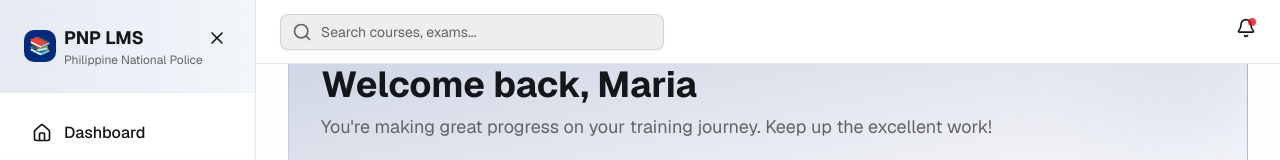
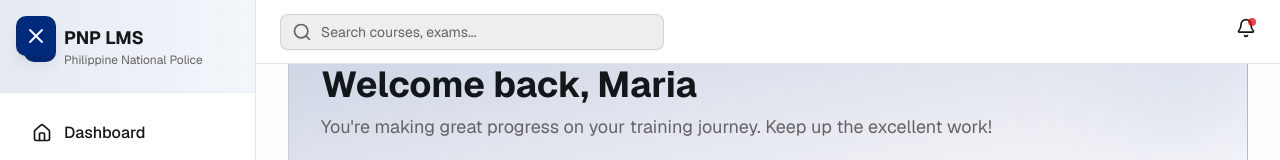
Before and after one commit to mochatakahashi/pnp-ai-training-lms-frontend, a Next.js app: page / in a window 1280 px wide. Shown: the top 160 px of the page. Built offline with nearby package versions, Linux system fonts and the light colour scheme.

Commit message:
feat: add floating menu button to dashboard layout

```diff
--- a/app/(dashboard)/layout.tsx
+++ b/app/(dashboard)/layout.tsx
@@ -2,6 +2,7 @@ import { Sidebar } from '@/components/navigation/sidebar';
 import { Topbar } from '@/components/navigation/topbar';
 import { SidebarProvider } from '@/components/navigation/sidebar-context';
 import { DashboardContent } from '@/components/navigation/dashboard-content';
+import { FloatingMenuButton } from '@/components/navigation/floating-menu-button';
 
 export default function DashboardLayout({
   children,
@@ -10,6 +11,7 @@ export default function DashboardLayout({
 }) {
   return (
     <SidebarProvider>
+      <FloatingMenuButton />
       <div className="flex h-screen bg-background">
         <Sidebar userRole="student" />
 
--- /dev/null
+++ b/components/navigation/floating-menu-button.tsx
@@ -0,0 +1,36 @@
+'use client';
+
+import { Menu, X } from 'lucide-react';
+import { useSidebar } from './sidebar-context';
+
+export function FloatingMenuButton() {
+  const { isOpen, setIsOpen } = useSidebar();
+
+  return (
+    <button
+      onClick={() => setIsOpen(!isOpen)}
+      className="fixed top-4 left-4 z-50 p-2 rounded-lg bg-primary hover:bg-primary/90 text-primary-foreground transition-all duration-300 shadow-lg"
+      aria-label="Toggle sidebar"
+    >
+      {isOpen ? (
+        <X
+          size={24}
+          className="transition-transform duration-300 rotate-0"
+          style={{
+            transform: isOpen ? 'rotate(0deg) scale(1)' : 'rotate(-90deg) scale(0.8)',
+            opacity: isOpen ? 1 : 0.7,
+          }}
+        />
+      ) : (
+        <Menu
+          size={24}
+          className="transition-transform duration-300"
+          style={{
+            transform: isOpen ? 'rotate(90deg) scale(0.8)' : 'rotate(0deg) scale(1)',
+            opacity: isOpen ? 0.7 : 1,
+          }}
+        />
+      )}
+    </button>
+  );
+}
--- a/components/navigation/sidebar.tsx
+++ b/components/navigation/sidebar.tsx
@@ -9,8 +9,6 @@ import {
   ClipboardList,
   Award,
   BarChart3,
-  Menu,
-  X,
 } from 'lucide-react';
 import { useSidebar } from './sidebar-context';
 
@@ -49,8 +47,8 @@ export function Sidebar({ userRole = 'student' }: SidebarProps) {
           isOpen ? 'translate-x-0' : '-translate-x-full'
         )}
       >
-        {/* Logo with Toggle */}
-        <div className="p-6 border-b border-border/50 bg-gradient-to-r from-primary/10 to-accent/5 flex items-start justify-between">
+        {/* Logo */}
+        <div className="p-6 border-b border-border/50 bg-gradient-to-r from-primary/10 to-accent/5">
           <div className="flex items-center gap-2">
             <div className="w-8 h-8 rounded-lg bg-primary flex items-center justify-center flex-shrink-0">
               <span className="text-lg font-bold text-primary-foreground">📚</span>
@@ -60,12 +58,6 @@ export function Sidebar({ userRole = 'student' }: SidebarProps) {
               <p className="text-xs text-muted-foreground">Philippine National Police</p>
             </div>
           </div>
-          <button
-            onClick={() => setIsOpen(!isOpen)}
-            className="p-1 hover:bg-secondary/50 rounded-lg transition-colors flex-shrink-0"
-          >
-            {isOpen ? <X size={20} /> : <Menu size={20} />}
-          </button>
         </div>
 
         {/* Navigation */}
```
